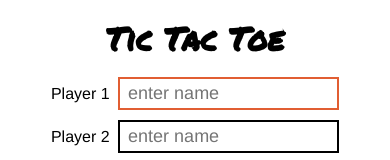
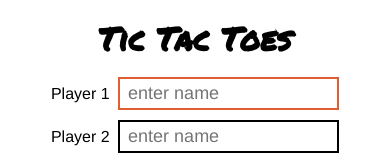
Before and after one commit to robhitt/tic-tac-toe-js, a plain HTML site: page index.html in a window 390 px wide. Shown: the top 160 px of the page. Drawn offline with Linux system fonts and the light colour scheme.

Commit message:
test mobile

```diff
--- a/index.html
+++ b/index.html
@@ -17,7 +17,7 @@
 <body>
 
   <div>
-    <h1 class="header">Tic Tac Toe</h1>
+    <h1 class="header">Tic Tac Toes</h1>
   </div>
   <div class="enter-players">
 
```
